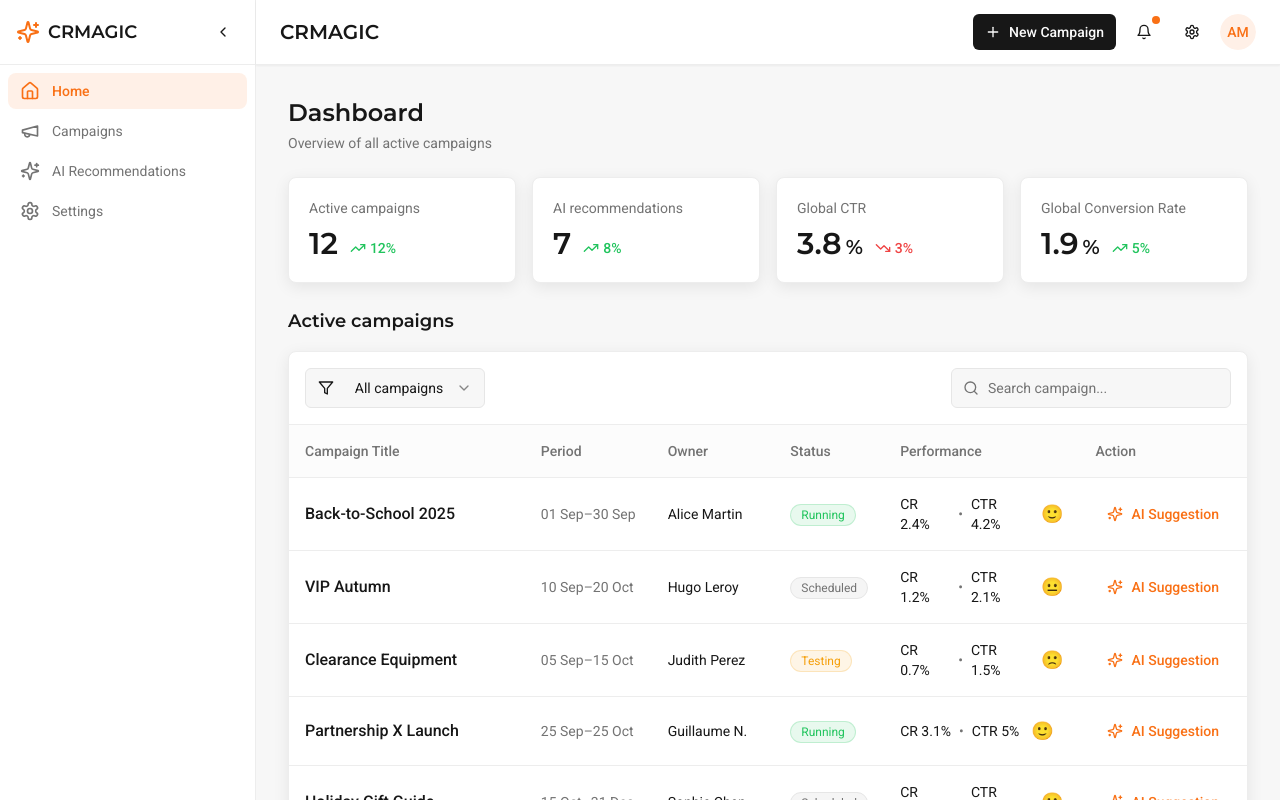
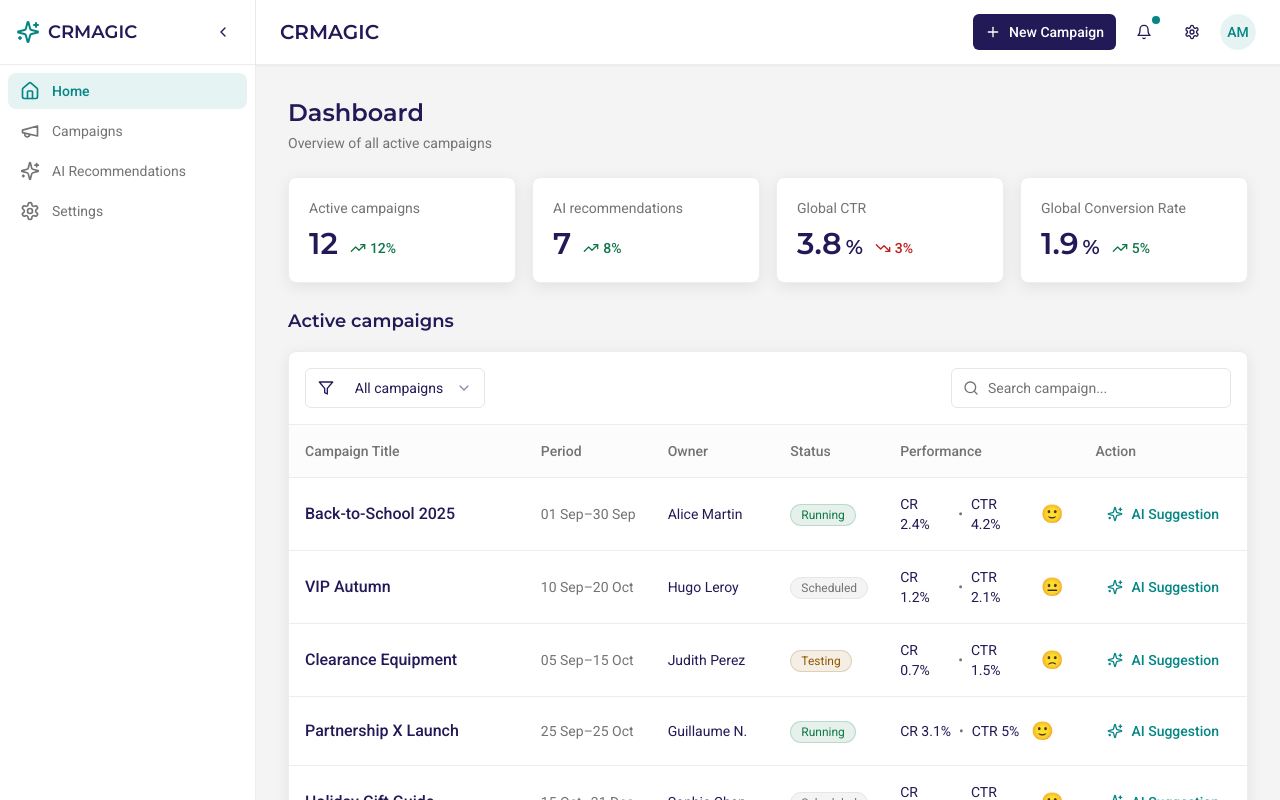
Before and after one commit to andojoel/crmagic-whisper-flow, a React (Vite) app: page / in a window 1280 px wide. Shown: the top 800 px of the page. Built offline with nearby package versions, Linux system fonts and the light colour scheme; the HTML template or start-up script is replaced by a standard one.

Commit message:
Update color variables

```diff
--- a/src/index.css
+++ b/src/index.css
@@ -8,50 +8,50 @@ All colors MUST be HSL.
 
 @layer base {
   :root {
-    /* Background tokens - quiet luxury palette */
-    --background: 0 0% 97%;
-    --background-subtle: 0 0% 96.8%;
-    --foreground: 0 0% 9%;
+    /* Background tokens */
+    --background: 0 0% 100%;
+    --background-subtle: 240 5% 96%;
+    --foreground: 248 53% 22%;
 
     /* Surface tokens */
     --card: 0 0% 100%;
-    --card-foreground: 0 0% 9%;
+    --card-foreground: 248 53% 22%;
 
     --popover: 0 0% 100%;
-    --popover-foreground: 0 0% 9%;
+    --popover-foreground: 248 53% 22%;
 
-    /* Primary - neutral dark */
-    --primary: 0 0% 9%;
-    --primary-foreground: 0 0% 98%;
+    /* Primary - #1e1852 */
+    --primary: 248 53% 22%;
+    --primary-foreground: 0 0% 100%;
 
     /* Secondary - soft neutral */
-    --secondary: 0 0% 96%;
-    --secondary-foreground: 0 0% 25%;
+    --secondary: 240 5% 96%;
+    --secondary-foreground: 248 53% 22%;
 
-    /* Muted - subtle grey */
-    --muted: 0 0% 96%;
+    /* Muted - #f4f4f5 */
+    --muted: 240 5% 96%;
     --muted-foreground: 0 0% 45%;
 
-    /* Accent - warm orange */
-    --accent: 24 95% 53%;
-    --accent-foreground: 0 0% 98%;
-    --accent-hover: 24 95% 48%;
+    /* Accent - #068484 for tags and badges */
+    --accent: 180 93% 27%;
+    --accent-foreground: 0 0% 100%;
+    --accent-hover: 180 93% 22%;
 
     /* Performance semantics */
-    --success: 142 71% 45%;
-    --success-foreground: 0 0% 98%;
-    --success-subtle: 142 71% 45% / 0.1;
+    --success: 153 75% 27%;
+    --success-foreground: 0 0% 100%;
+    --success-subtle: 140 36% 91%;
 
-    --warning: 38 92% 50%;
-    --warning-foreground: 0 0% 98%;
-    --warning-subtle: 38 92% 50% / 0.1;
+    --warning: 36 100% 29%;
+    --warning-foreground: 0 0% 100%;
+    --warning-subtle: 48 94% 93%;
 
-    --danger: 0 84% 60%;
-    --danger-foreground: 0 0% 98%;
-    --danger-subtle: 0 84% 60% / 0.1;
+    --danger: 2 76% 42%;
+    --danger-foreground: 0 0% 100%;
+    --danger-subtle: 357 71% 94%;
 
-    --destructive: 0 84% 60%;
-    --destructive-foreground: 0 0% 98%;
+    --destructive: 2 76% 42%;
+    --destructive-foreground: 0 0% 100%;
 
     /* Borders - ultra subtle */
     --border: 0 0% 90%;
@@ -86,35 +86,35 @@ All colors MUST be HSL.
   }
 
   .dark {
-    --background: 0 0% 9%;
-    --background-subtle: 0 0% 11%;
+    --background: 248 53% 12%;
+    --background-subtle: 248 53% 15%;
     --foreground: 0 0% 98%;
 
-    --card: 0 0% 11%;
+    --card: 248 53% 15%;
     --card-foreground: 0 0% 98%;
 
-    --popover: 0 0% 11%;
+    --popover: 248 53% 15%;
     --popover-foreground: 0 0% 98%;
 
-    --primary: 0 0% 98%;
-    --primary-foreground: 0 0% 9%;
+    --primary: 248 53% 22%;
+    --primary-foreground: 0 0% 100%;
 
-    --secondary: 0 0% 15%;
+    --secondary: 240 5% 20%;
     --secondary-foreground: 0 0% 98%;
 
-    --muted: 0 0% 15%;
+    --muted: 240 5% 20%;
     --muted-foreground: 0 0% 63%;
 
-    --accent: 24 95% 53%;
-    --accent-foreground: 0 0% 98%;
-    --accent-hover: 24 95% 48%;
+    --accent: 180 93% 27%;
+    --accent-foreground: 0 0% 100%;
+    --accent-hover: 180 93% 22%;
 
-    --success: 142 71% 45%;
-    --warning: 38 92% 50%;
-    --danger: 0 84% 60%;
+    --success: 153 75% 27%;
+    --warning: 36 100% 29%;
+    --danger: 2 76% 42%;
 
-    --destructive: 0 62% 50%;
-    --destructive-foreground: 0 0% 98%;
+    --destructive: 2 76% 42%;
+    --destructive-foreground: 0 0% 100%;
 
     --border: 0 0% 20%;
     --border-subtle: 0 0% 15%;
```
